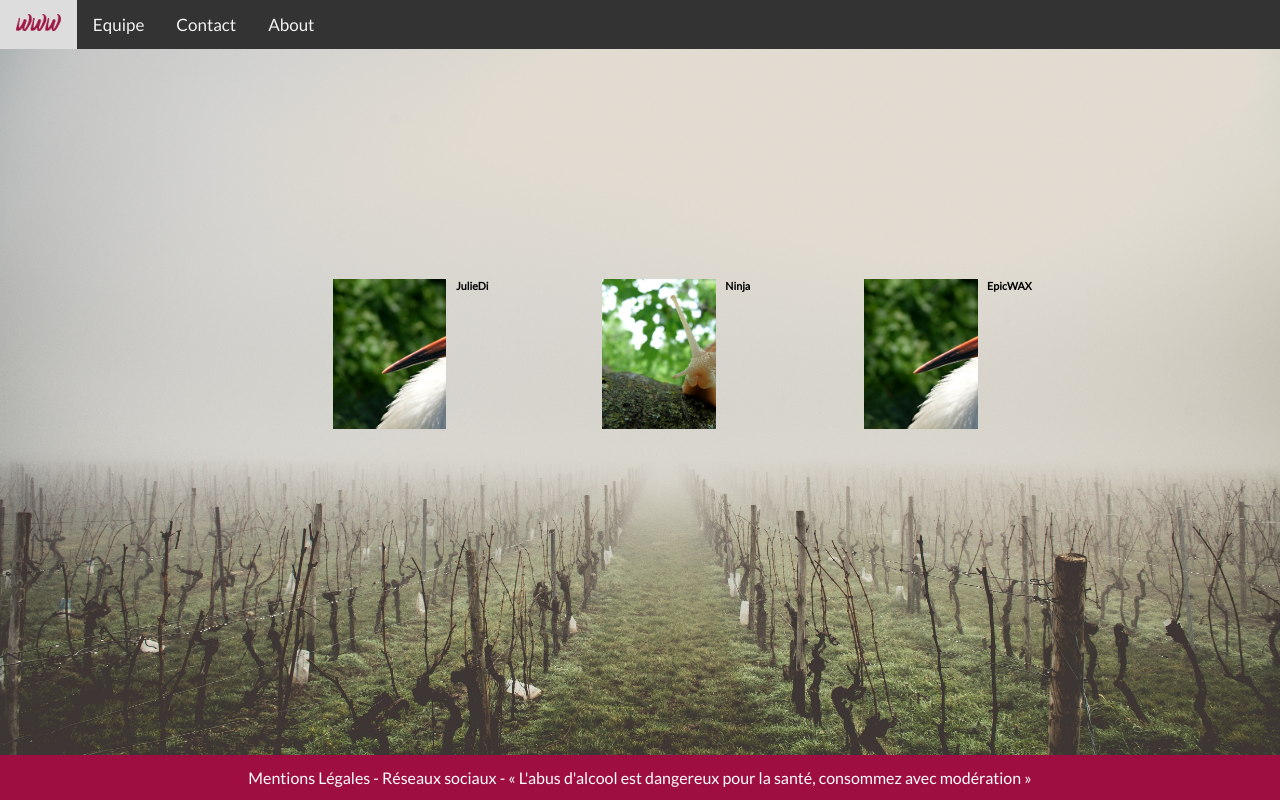
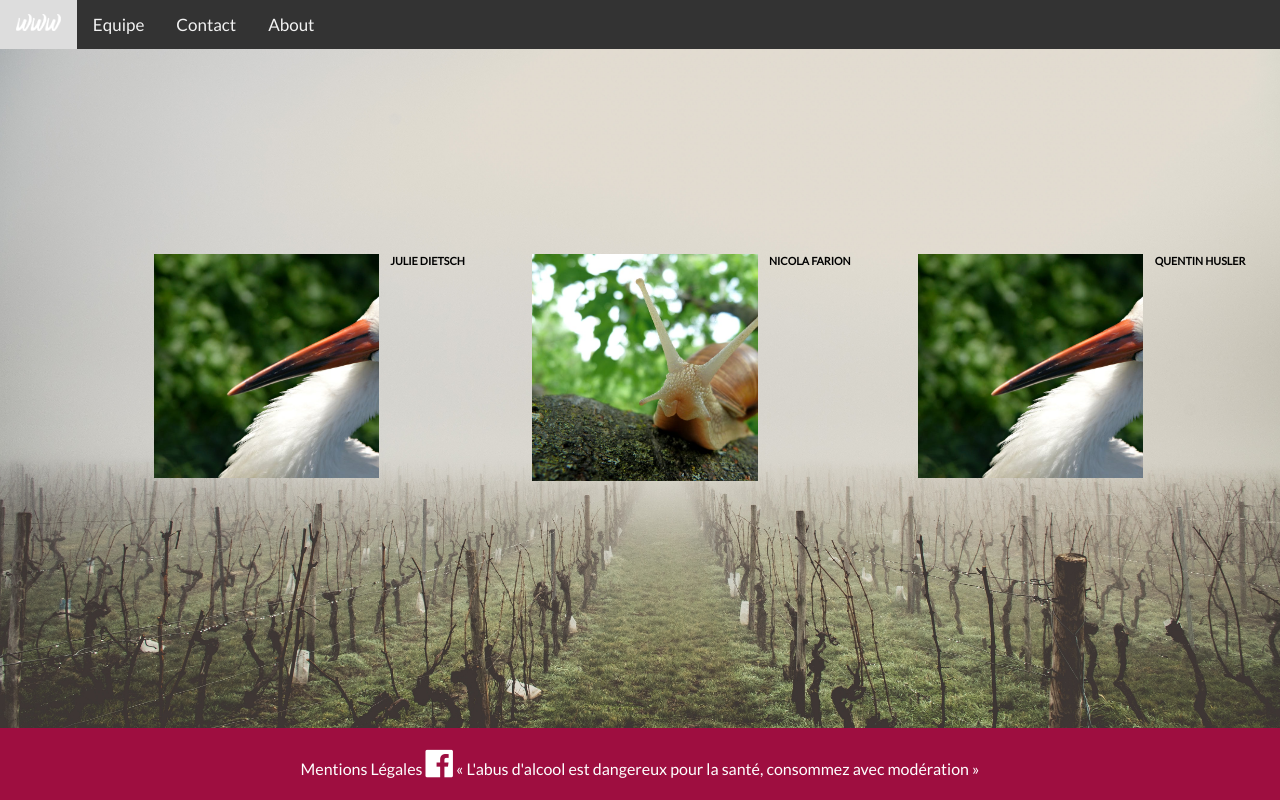
Before and after one commit to EpicWAX/db_project, a PHP site: page /team.html in a window 1280 px wide. Run offline with PHP 8.4, Linux system fonts and the light colour scheme.

Commit message:
html css js modifs building

```diff
--- a/style.css
+++ b/style.css
@@ -294,29 +304,30 @@ h5, .container p {
 
   #rond {
     display: flex;
-    margin-top: 18%;
-    margin-left: 26%;
+    margin-top: 16%;
+    margin-left: 12%;
   }
 
   h6 {
     color: black;
     margin-left: 1%;
+    text-transform: uppercase;
   }
 
   #test {
     background-color: #9E0E40;
     background-image: url(Images/Whitestorks.jpeg);
     background-size: cover;
-    width: 12%;
-    height: 150px;
+    width: 20%;
+    height: 224px;
   }
 
   #test2 {
     background-color: #333;
     background-image: url(Images/Snails.jpeg);
     background-size: cover;
-    width: 12%;
-    height: 150px;
+    width: 20%;
+    height: 227px;
   }
 
   #test3 {
@@ -326,7 +337,7 @@ h5, .container p {
   }
 
   .deux {
-    margin-left: 12%;
+    margin-left: 6%;
   }
 
 /* Fin de la div test */
@@ -390,26 +406,125 @@ span {
 .biglogo {
   height: 42%;
 }
-/* */
 
-/* Début du Footer */
+/*--------------------------------MENTIONS LEGALES-------------------------------------*/
 
-footer {
+/*titres*/
+h1#mentions{
+  color:#9e0e40;
+  text-align: center;
+  text-transform: uppercase;
+  padding-bottom: 4%;
+}
+
+h2{
+  padding-bottom: 2%;
+}
+
+/*Alignements*/
+
+div.row{
+  margin-top:40px;
+}
+
+div#rang1.row{
+  margin-top: -30px;
+}
+
+div.col-12{
+  margin-bottom: -30px;
+}
+
+div#email.col-12.col-lg6{
+  text-align: justify;
+}
+
+.row{
+  padding-left: 4%;
+  padding-right: 4%;
+  margin-bottom: 50px;
+}
+
+div.row{
+  padding-left: 0%;
+}
+
+article{
+  padding-left: 3%;
+  padding-right: 3%;
+  padding-bottom: 5%;
+}
+
+p#logomention, p.m-logo, p.credits, p.credits2, p.realisation{
+  text-align: justify;
+}
+
+p.realisation{
+  padding-right: 26px;
+}
+
+footer#mentions {
   position: fixed;
   left: 0;
-  bottom: 0;
+  bottom: 0px;
   width: 100%;
   background-color: #9E0E40;
-  height: 4%;
   color: white;
   text-align: center;
-  padding-top: 1%;
+  padding-top: 20px;
+  text-decoration: none;
+  padding-bottom: 20px;
 }
 
-footer.about_footer {
-  height: auto;
+/*pour les liens*/
+a {
+  text-decoration: none;
+  color: white;
 }
 
-/* Fin du Footer */
+/*--------------------------------------PAGE ABOUT------------------------------*/
+
+img.biglogo{
+  height: 178px;
+  padding-left:12%;
+}
+
+div#about{
+ border: solid 2px white;
+}
+
+div#about.container{
+  margin-top: 50px;
+  margin-bottom: 41px;
+}
+
+h1#main_title{
+  color:#9e0e40;
+  text-align: center;
+  text-transform: uppercase;
+  padding-bottom: 4%;
+}
+
+div#utilite.col-lg-6{
+  padding-left: 75px;
+  padding-right: 26px;
+  text-align: justify;
+}
+
+div#infos.col-lg-6{
+  padding-left: 55px;
+  padding-right: 36px;
+  text-align: justify;
+}
+
+div.col-8{
+  padding-left: 74px;
+  text-align: justify;
+}
+
+div.col-4{
+  text-align: center;
+  padding-bottom:;
+}
 
 /* Fin de Body */
--- a/team.html
+++ b/team.html
@@ -4,9 +4,10 @@
     <meta charset="UTF-8">
     <meta name="viewport" content="width=device-width, initial-scale=1.0">
     <meta name="description" content="Data_Project">
-    <meta name="author" content="JulieDi, EpicWaxx, Kateya, NinjaRetroGaming">
+    <meta name="author" content="Julie Dietsch, Quentin Husler, Nicola Farion">
     <meta name="keywords" content="HTML,CSS,Php,JavaScript, AngularJs">
     <meta http-equiv="X-UA-Compatible" content="ie=edge">
+    <link rel="stylesheet" href="https://maxcdn.bootstrapcdn.com/font-awesome/4.7.0/css/font-awesome.min.css">
     <link href="https://fonts.googleapis.com/css?family=Lato" rel="stylesheet">
     <link rel="stylesheet" href="style.css">
     <title>WWW</title>
@@ -15,7 +16,7 @@
 <div id="main"> <!-- Début de la div main -->
     <div id="navbar"> <!-- Début de la div navbar -->
         <div class="topnav"> <!-- Début de la div topnav -->
-            <a href="index.html" class="active"><img style="height: 17px;" src="Images/logoWWW.png" alt="logo"></a>
+            <a href="index.html" class="active"><img style="height: 17px;" src="Images/logoWWWwhite.png" alt="logo"></a>
             <a href="team.html">Equipe</a>
             <a href="contact.html">Contact</a>
             <a href="about.html">About</a>
@@ -27,17 +28,21 @@
 <div id="rond"> <!-- Début de la div rond -->
     <a id="test" href="https://github.com/juliedi">
     </a>
-        <h6>JulieDi</h6>
+        <h6>Julie Dietsch</h6>
     <a class="deux" id="test2" href="https://github.com/NinjaRetroGaming">
     </a>
-        <h6>Ninja</h6>
+        <h6>Nicola Farion</h6>
     <a class="deux" id="test" href="https://github.com/EpicWAX">
     </a>
-        <h6>EpicWAX</h6>
+        <h6>Quentin Husler</h6>
 </div> <!-- Début de la div rond -->
-<footer> <!-- Début de la div Footer -->
-    <p>Mentions Légales - Réseaux sociaux - « L'abus d'alcool est dangereux pour la santé, consommez avec modération »</p>
-</footer> <!-- Fin de la div Footer -->
+<footer id="mentions" class="about_footer">
+    <p class="footer">
+        <a href="mentions_legales.html">Mentions Légales</a>
+        <a href="https://www.facebook.com/AccessCodeSchool/"><i class="fa fa-facebook-official fa-2x" aria-hidden="true"></i></a>
+        « L'abus d'alcool est dangereux pour la santé, consommez avec modération »
+    </p>
+</footer>
 
 </body> <!-- Fin du Body -->
 </html> <!-- Fin du html -->
```
Also changed, not shown: other parts of style.css (+24 -9 lines), about.html (+54 -37 lines), contact.html (+11 -7 lines), index.html (+11 -6 lines), page2.html (+10 -5 lines), style2.css (+9 -4 lines), Images/logoWWWwhite.png (added), 1 other file.
